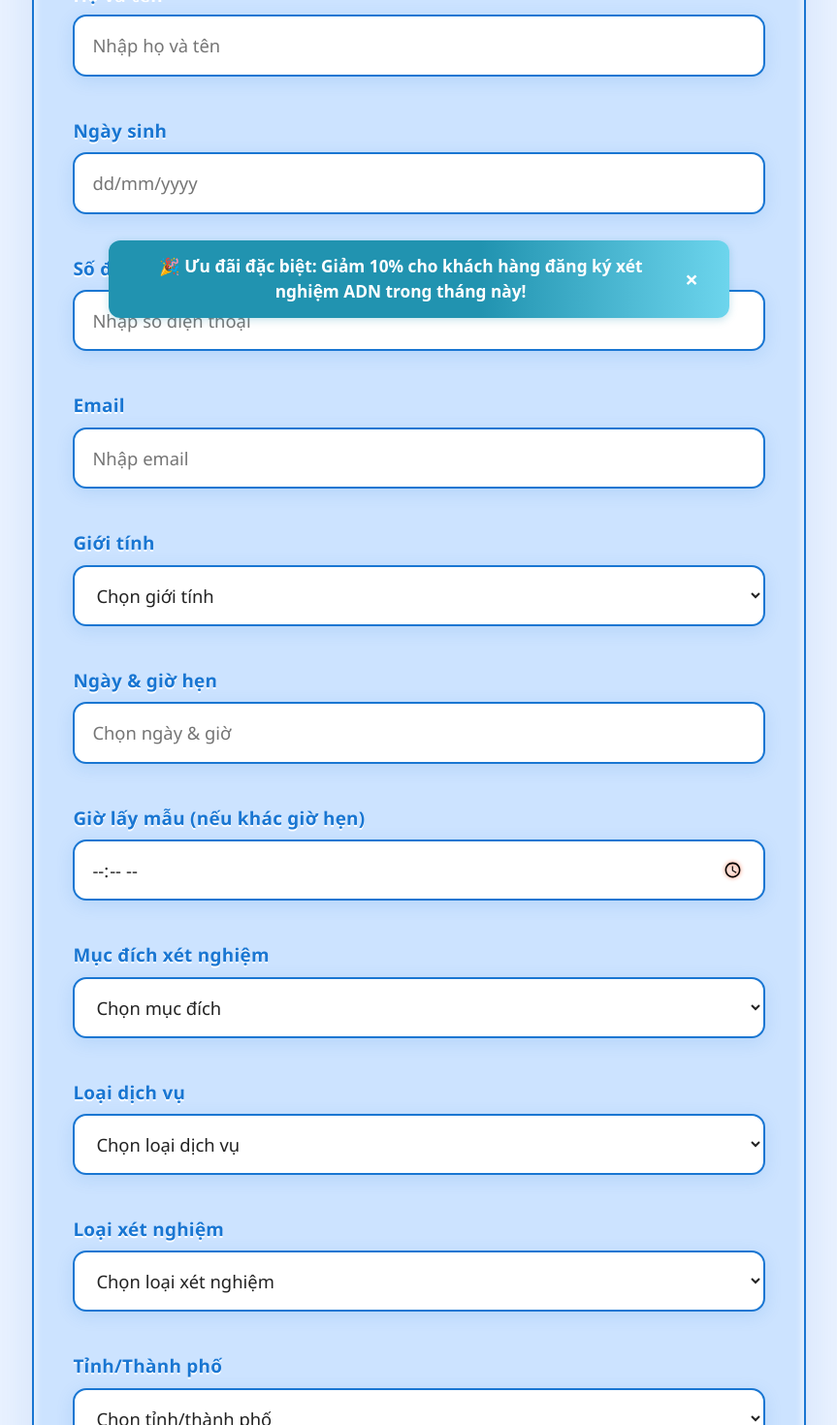
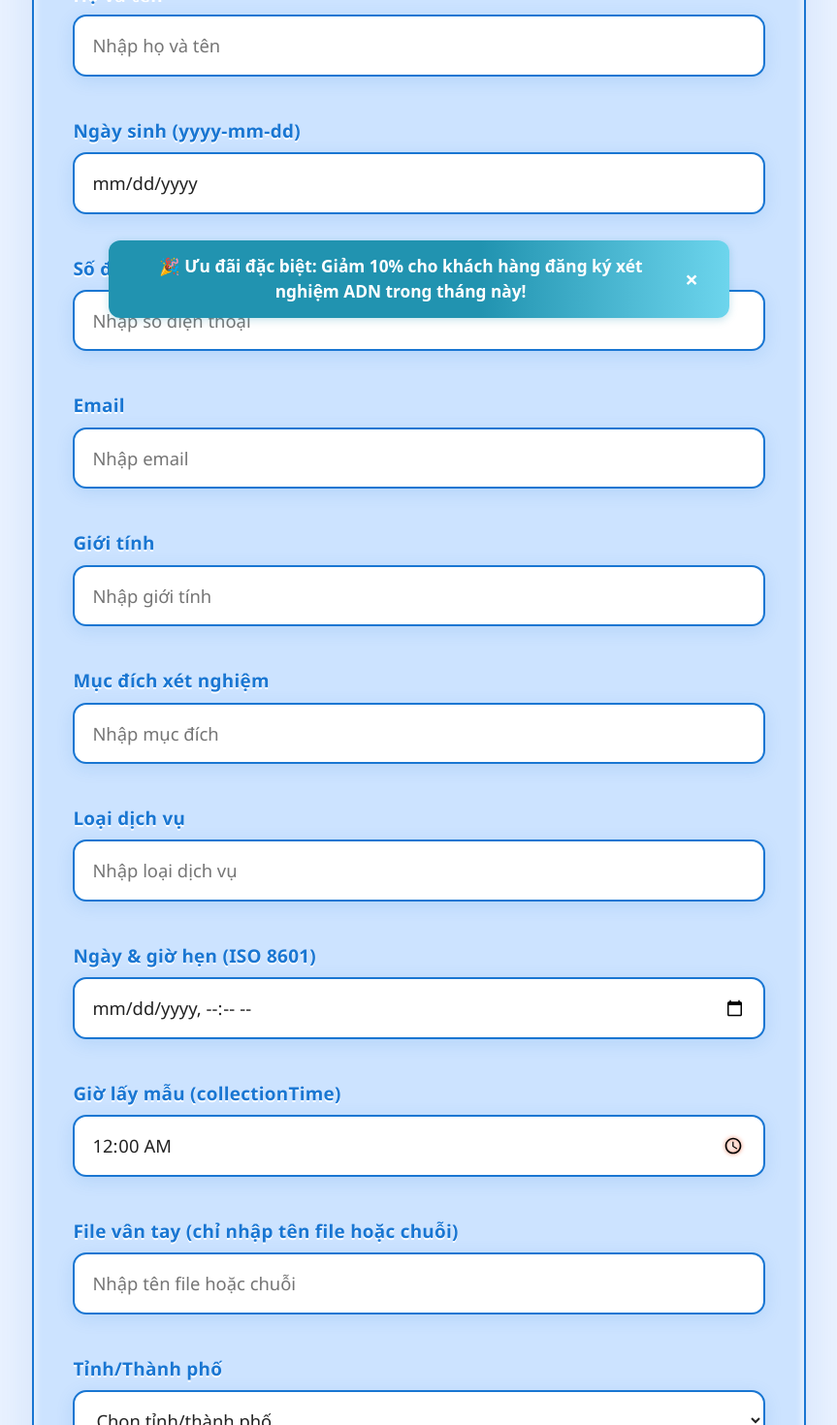
Before and after one commit to Phamphuong2004/SWP391_Group03, a React (Vite) app in the folder Front_end/: page /booking in a window 1280 px wide. Shown: the part 440-1910 px from the top of the page at 97% size, without its empty margins (208-1071 px from the left). Built offline with nearby package versions, Linux system fonts and the light colour scheme.

Commit message:
commit FE

```diff
--- a/Front_end/src/Booking/Booking.jsx
+++ b/Front_end/src/Booking/Booking.jsx
@@ -33,18 +33,18 @@ const serviceTypes = [
 function Booking() {
   const [form, setForm] = useState({
     fullName: "",
-    dob: null,
+    dob: "",
     phone: "",
     email: "",
     gender: "",
-    appointmentDate: null, // LocalDateTime
-    collectionSampleTime: "",
     testPurpose: "",
     serviceType: "",
+    appointmentDate: "",
+    collectionTime: "00:00",
+    fingerprintFile: "",
+    district: "",
+    province: "",
     testCategory: "",
-    province: "",
-    district: "",
-    note: "",
   });
 
   const [districts, setDistricts] = useState([]);
@@ -62,25 +62,23 @@ function Booking() {
     }
   };
 
-  const handleDateChange = (date) => {
-    setForm((prev) => ({ ...prev, dob: date }));
-  };
-
-  const handleAppointmentDateChange = (date) => {
-    setForm((prev) => ({ ...prev, appointmentDate: date }));
-  };
-
   const handleSubmit = async (e) => {
     e.preventDefault();
     setIsLoading(true);
     try {
+      let collectionTimeObj = null;
+      if (form.collectionTime) {
+        const [hour, minute] = form.collectionTime.split(":").map(Number);
+        collectionTimeObj = {
+          hour: hour || 0,
+          minute: minute || 0,
+          second: 0,
+          nano: 0,
+        };
+      }
       const data = {
         ...form,
-        dob: form.dob ? form.dob.toISOString().split("T")[0] : "",
-        appointmentDate: form.appointmentDate
-          ? form.appointmentDate.toISOString()
-          : "",
-        collectionSampleTime: form.collectionSampleTime || null,
+        collectionTime: collectionTimeObj,
       };
       await axios.post("/api/create-appointment", data);
       toast.success("Đặt lịch hẹn thành công!");
@@ -110,23 +108,19 @@ function Booking() {
               />
             </label>
             <label>
-              Ngày sinh
-              <DatePicker
-                selected={form.dob}
-                onChange={handleDateChange}
-                dateFormat="dd/MM/yyyy"
-                placeholderText="dd/mm/yyyy"
-                showMonthDropdown
-                showYearDropdown
-                dropdownMode="select"
-                className="custom-datepicker"
+              Ngày sinh (yyyy-mm-dd)
+              <input
+                type="date"
+                name="dob"
+                value={form.dob}
+                onChange={handleChange}
                 required
               />
             </label>
             <label>
               Số điện thoại
               <input
-                type="tel"
+                type="text"
                 name="phone"
                 value={form.phone}
                 onChange={handleChange}
@@ -146,90 +140,66 @@ function Booking() {
             </label>
             <label>
               Giới tính
-              <select
+              <input
+                type="text"
                 name="gender"
                 value={form.gender}
                 onChange={handleChange}
-                required
-              >
-                <option value="">Chọn giới tính</option>
-                {genders.map((g) => (
-                  <option key={g} value={g}>
-                    {g}
-                  </option>
-                ))}
-              </select>
-            </label>
-            <label>
-              Ngày & giờ hẹn
-              <DatePicker
-                selected={form.appointmentDate}
-                onChange={handleAppointmentDateChange}
-                showTimeSelect
-                timeFormat="HH:mm"
-                timeIntervals={15}
-                dateFormat="dd/MM/yyyy HH:mm"
-                placeholderText="Chọn ngày & giờ"
-                className="custom-datepicker"
+                placeholder="Nhập giới tính"
                 required
               />
             </label>
             <label>
-              Giờ lấy mẫu (nếu khác giờ hẹn)
+              Mục đích xét nghiệm
               <input
-                type="time"
-                name="collectionSampleTime"
-                value={form.collectionSampleTime}
+                type="text"
+                name="testPurpose"
+                value={form.testPurpose}
                 onChange={handleChange}
+                placeholder="Nhập mục đích"
+                required
               />
             </label>
             <label>
-              Mục đích xét nghiệm
-              <select
-                name="testPurpose"
-                value={form.testPurpose}
-                onChange={handleChange}
-                required
-              >
-                <option value="">Chọn mục đích</option>
-                {testPurposes.map((p) => (
-                  <option key={p} value={p}>
-                    {p}
-                  </option>
-                ))}
-              </select>
-            </label>
-            <label>
               Loại dịch vụ
-              <select
+              <input
+                type="text"
                 name="serviceType"
                 value={form.serviceType}
                 onChange={handleChange}
+                placeholder="Nhập loại dịch vụ"
                 required
-              >
-                <option value="">Chọn loại dịch vụ</option>
-                {serviceTypes.map((type) => (
-                  <option key={type} value={type}>
-                    {type}
-                  </option>
-                ))}
-              </select>
+              />
             </label>
             <label>
-              Loại xét nghiệm
-              <select
-                name="testCategory"
-                value={form.testCategory}
+              Ngày & giờ hẹn (ISO 8601)
+              <input
+                type="datetime-local"
+                name="appointmentDate"
+                value={form.appointmentDate}
                 onChange={handleChange}
                 required
-              >
-                <option value="">Chọn loại xét nghiệm</option>
-                {testCategories.map((cat) => (
-                  <option key={cat} value={cat}>
-                    {cat}
-                  </option>
-                ))}
-              </select>
+              />
+            </label>
+            <label>
+              Giờ lấy mẫu (collectionTime)
+              <input
+                type="time"
+                name="collectionTime"
+                value={form.collectionTime}
+                onChange={handleChange}
+                required
+              />
+            </label>
+            <label>
+              File vân tay (chỉ nhập tên file hoặc chuỗi)
+              <input
+                type="text"
+                name="fingerprintFile"
+                value={form.fingerprintFile}
+                onChange={handleChange}
+                placeholder="Nhập tên file hoặc chuỗi"
+              />
             </label>
             <label>
               Tỉnh/Thành phố
@@ -265,12 +235,14 @@ function Booking() {
               </select>
             </label>
             <label>
-              Ghi chú
-              <textarea
-                name="note"
-                value={form.note}
+              Loại xét nghiệm
+              <input
+                type="text"
+                name="testCategory"
+                value={form.testCategory}
                 onChange={handleChange}
-                placeholder="Nhập ghi chú (nếu có)"
+                placeholder="Nhập loại xét nghiệm"
+                required
               />
             </label>
           </div>
```
